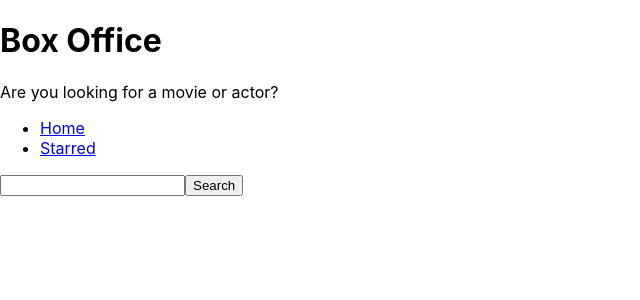
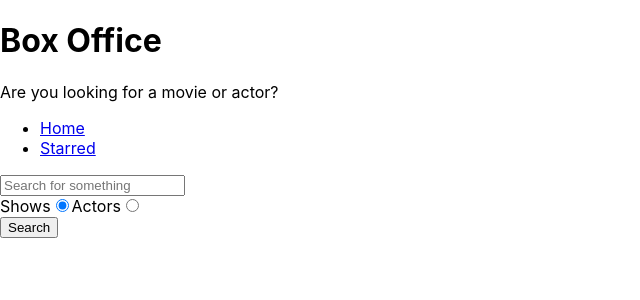
Before and after one commit to biswa7064/boxofficeApp, a React (Create React App) app: page / in a window 1280 px wide. Shown: the top 300 px of the page, without its empty margins (0-640 px from the left). Built offline with nearby package versions, Linux system fonts and the light colour scheme.

Commit message:
adding Actors and Shows radio button and performing some conditions to work as it has to be work

```diff
--- a/src/pages/Home.js
+++ b/src/pages/Home.js
@@ -9,13 +9,15 @@
 const Home = () => {
     const [input, setInput ] = useState('')
     const [results, setResults] = useState(null)
+    const [searchOpt, setSearchOpt] = useState('shows')
+    const isActive = searchOpt === "shows";
 
     const onInputChange = (event)=>{
         setInput(event.target.value);
     }
 
     const onSearch = ()=>{
-       apiGet(`/search/shows?q=${input}`)
+       apiGet(`/search/${searchOpt}?q=${input}`)
         .then((result)=>{
             setResults(result)
         });
@@ -27,25 +29,55 @@
         }
     }
 
+    const onRadioChange = (ev)=>{
+        setSearchOpt(ev.target.value)
+    }
+
     const renderResults = () => {
         if(results && results.length === 0){
             return <div>No output</div>
         }
         if(results && results.length > 0){
-        return (
-        <div>
-            {results.map((item)=>(
-            <div key = {item.show.id}>{item.show.name}</div>
-            ))}
-        </div>
-        );
+        return results[0].show ?
+        results.map(item=><div key = {item.show.id}>{item.show.name}</div>
+            ):results.map(item=>(
+                <div key = {item.person.id}>{item.person.name}</div>
+                ))
+
+
         }
         return null;
     };
 
+
+
     return (
         <MainpageLayout>
-         <input type = "text" onChange = {onInputChange} onKeyDown = {onKeyDown} value = {input} />
+         <input type = "text"
+         placeholder = "Search for something"
+         onChange = {onInputChange}
+          onKeyDown = {onKeyDown}
+           value = {input} />
+
+           <div>
+               <label htmlFor = "shows-search">
+                   Shows
+                   <input type="radio"
+                   id = "shows-search"
+                    value = "shows"
+                    checked = {isActive}
+                    onChange = {onRadioChange}/>
+               </label>
+
+               <label htmlFor = "actors-search">
+                   Actors
+                   <input type="radio"
+                    id = "actors-search"
+                    value = "people"
+                    checked = {!isActive}
+                    onChange = {onRadioChange}/>
+               </label>
+           </div>
          <button type ="button" onClick = {onSearch} >Search</button>
          {renderResults()}
         </MainpageLayout>
```
Also changed, not shown: 1 other file (tests, documents, lock files or other folders).
